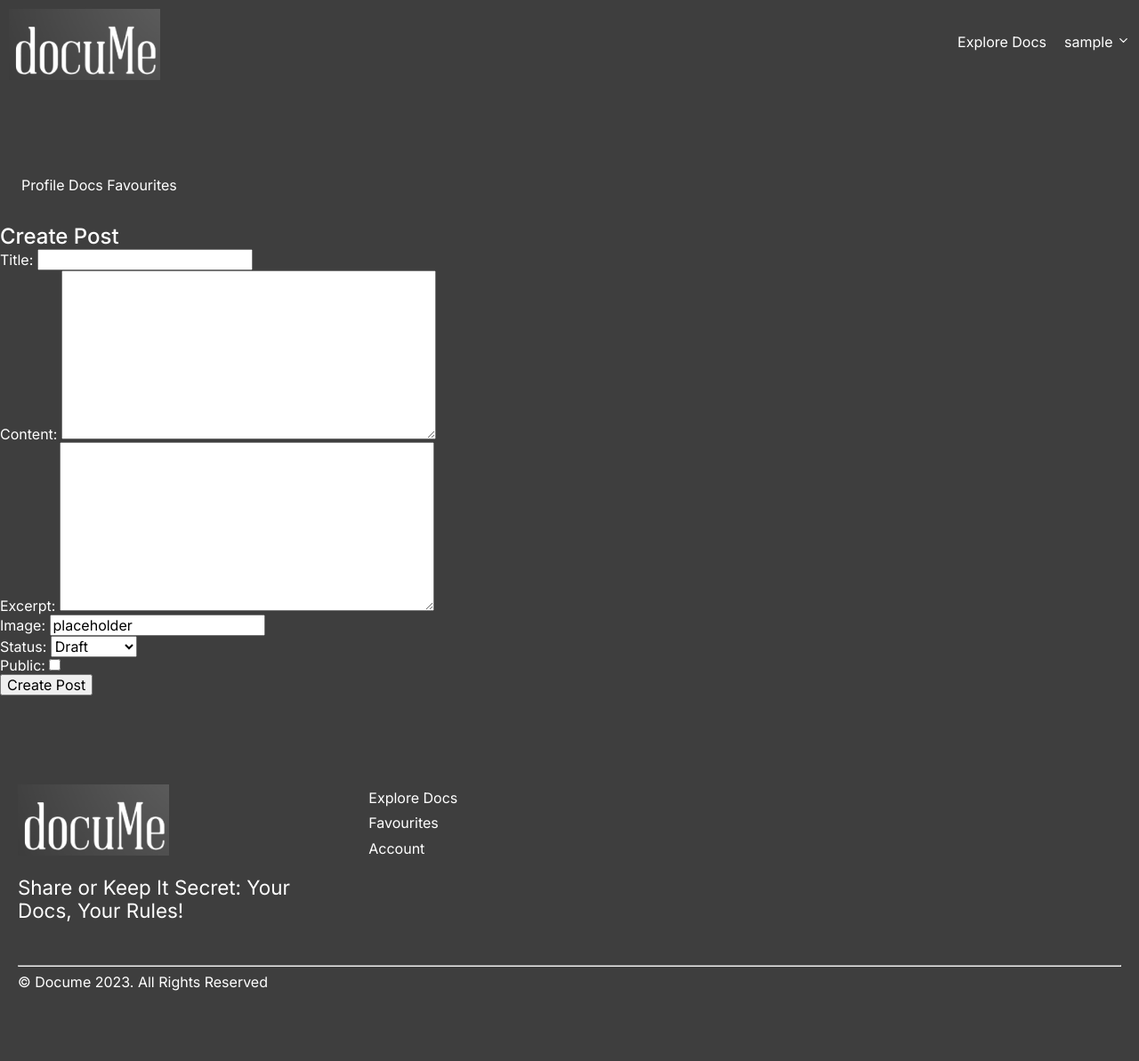
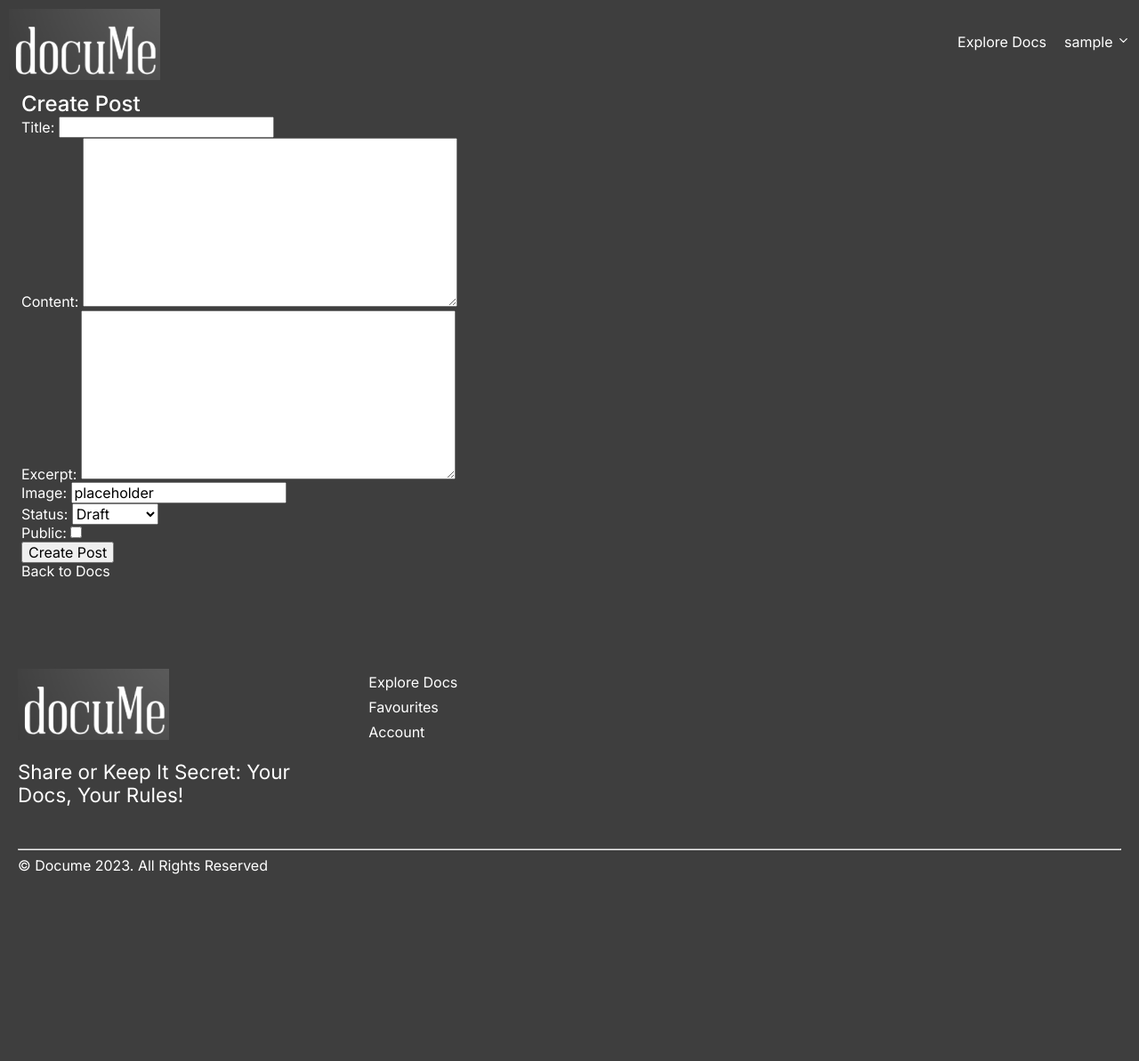
Before and after one commit to saamauro92/docume, a Django app: page /create_post/ in a window 1280 px wide. Shown: the whole page at 89% size. After the commit the page ends 983 px from the top, so only its background shows below. Run offline with Django 3.2, Linux system fonts and the light colour scheme; the visitor is signed in with stand-in values (Sample User, id 1); style sheets or scripts are compiled from the project's sources; some libraries are stand-ins or nearby versions.

Commit message:
Order html structure and add back links

```diff
--- a/templates/account/update_profile.html
+++ b/templates/account/update_profile.html
@@ -1,9 +1,15 @@
 {% extends 'base.html' %}
 {% block content %}
+<section class="container">
+
   <h2>Update Profile</h2>
   <form method="post" enctype="multipart/form-data">
     {% csrf_token %}
     {{ form.as_p}}
     <button type="submit">Update Profile</button>
   </form>
+
+ <a href="{% url 'view_profile' %}" class="active" aria-label="Redirect to users profile">Back to Profile</a>
+
+</section>
 {% endblock %}
--- a/templates/create_post.html
+++ b/templates/create_post.html
@@ -1,48 +1,13 @@
 {% extends "base.html" %} {% block content %}
 
+<section class="container">
+  <h2>Create Post</h2>
+  <form method="post" enctype="multipart/form-data">
+    {% csrf_token %} {{ form.as_p }}
+    <button type="submit">Create Post</button>
+  </form>
 
-<div class="profile-page container">
-  <nav class="secondary-navbar">
-    <ul>
-      <li><a href="{% url 'view_profile' %}" aria-label="Redirect to users profile">Profile</a></li>
-      <li>
-        <a href="{% url 'docs' %}" aria-label="Redirect to users Docs">Docs</a>
-      </li>
-      <li>
-        <a href="{% url 'favourites' %}" aria-label="Redirect to users Favourites">Favourites</a>
-      </li>
-    </ul>
-  </nav>
-  </div>
-
-  <div id="Profile" class="tabcontent">
-    <h1>{{ profile.user }}</h1>
-    <p>{{ profile.name }}</p>
-    <p>{{ profile.email }}</p>
-    <p>{{ profile.title }}</p>
-    <span> {{ profile.birth_date }} </span>
-    {% autoescape off %}
-    <p>{{ profile.bio|safe }}</p>
-    {% endautoescape %} {% if "placeholder" in profile.image.url %}
-    <img
-      src="https://res.cloudinary.com/dtycp96d8/image/upload/v1699567764/he7p20dklbt6lvtnmm38.png"
-      width="100%" />
-    {% else %}
-    <img src="{{ profile.image.url }}" width="100%" />
-    {% endif %}
-
-
-  </div>
-
-  <div id="Docs" class="tabcontent">
-  <h2> Create Post </h2>
-  <form method="post" enctype="multipart/form-data">
-    {% csrf_token %}
-    {{ form.as_p }}
-    <button type="submit">Create Post</button>
-</form>
-
-  </div>
-</div>
+  <a href="{% url 'docs' %}" aria-label="Redirect to users Docs">Back to Docs</a>
+</section>
 
 {% endblock %}
```
Also changed, not shown: templates/update_docpost.html (+6 -15 lines).
